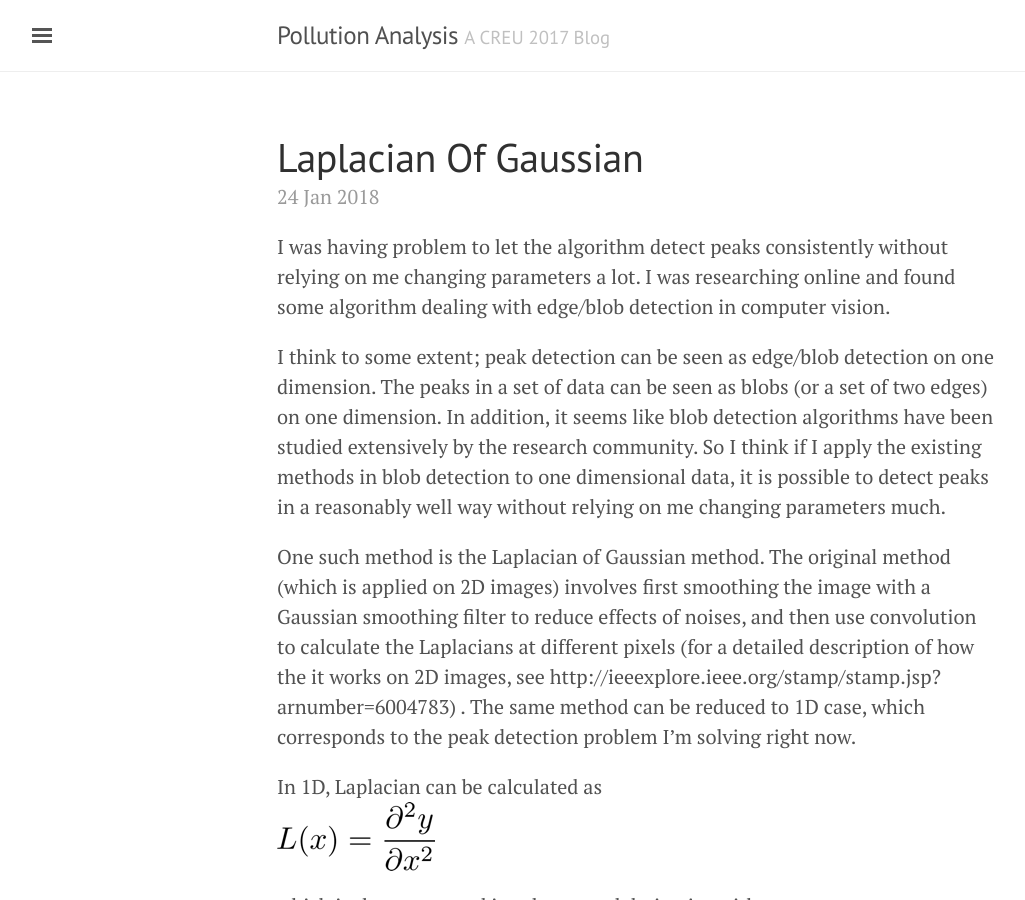
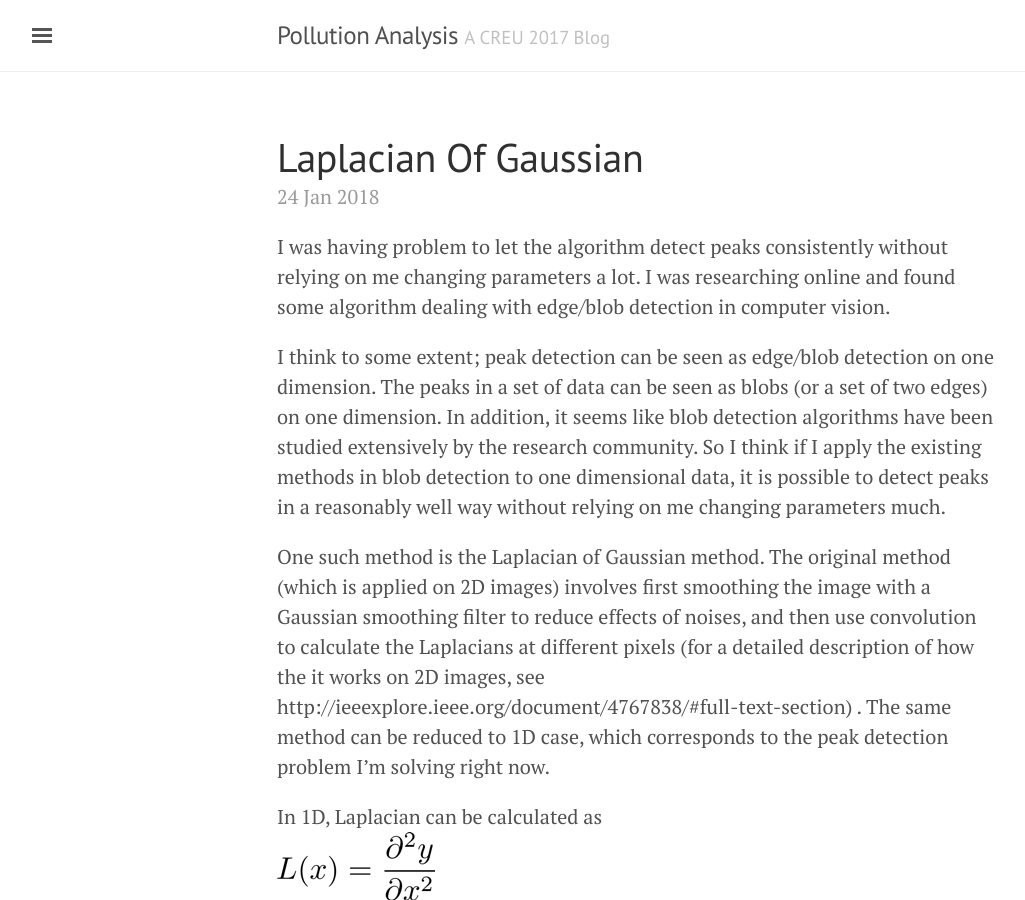
Before and after one commit to charleentan13/CREU-blog, a Jekyll site: the page built from _posts/2018-1-24-Laplacian-of-Gaussian.md, in a window 1280 px wide and 900 px high. Shown: the whole window, without its empty margins (3-1028 px from the left). Built offline with Jekyll 4.4.1, drawn with Linux system fonts in a browser that asks for light colours; our own code applies the rules of GitHub Pages for plain Markdown files; part of the change alters nothing that is shown.

Commit message:
update url

```diff
--- a/_posts/2018-1-24-Laplacian-of-Gaussian.md
+++ b/_posts/2018-1-24-Laplacian-of-Gaussian.md
@@ -2,7 +2,7 @@ I was having problem to let the algorithm detect peaks consistently without rely
 
 I think to some extent; peak detection can be seen as edge/blob detection on one dimension. The peaks in a set of data can be seen as blobs (or a set of two edges) on one dimension. In addition, it seems like blob detection algorithms have been studied extensively by the research community. So I think if I apply the existing methods in blob detection to one dimensional data, it is possible to detect peaks in a reasonably well way without relying on me changing parameters much.
 
-One such method is the Laplacian of Gaussian method. The original method (which is applied on 2D images) involves first smoothing the image with a Gaussian smoothing filter to reduce effects of noises, and then use convolution to calculate the Laplacians at different pixels (for a detailed description of how the it works on 2D images, see http://ieeexplore.ieee.org/stamp/stamp.jsp?arnumber=6004783) . The same method can be reduced to 1D case, which corresponds to the peak detection problem I’m solving right now.
+One such method is the Laplacian of Gaussian method. The original method (which is applied on 2D images) involves first smoothing the image with a Gaussian smoothing filter to reduce effects of noises, and then use convolution to calculate the Laplacians at different pixels (for a detailed description of how the it works on 2D images, see http://ieeexplore.ieee.org/document/4767838/#full-text-section) . The same method can be reduced to 1D case, which corresponds to the peak detection problem I’m solving right now.
 
 In 1D, Laplacian can be calculated as
 ![plot]({{ site.url }}/assets/1DLaplace.png)
```
